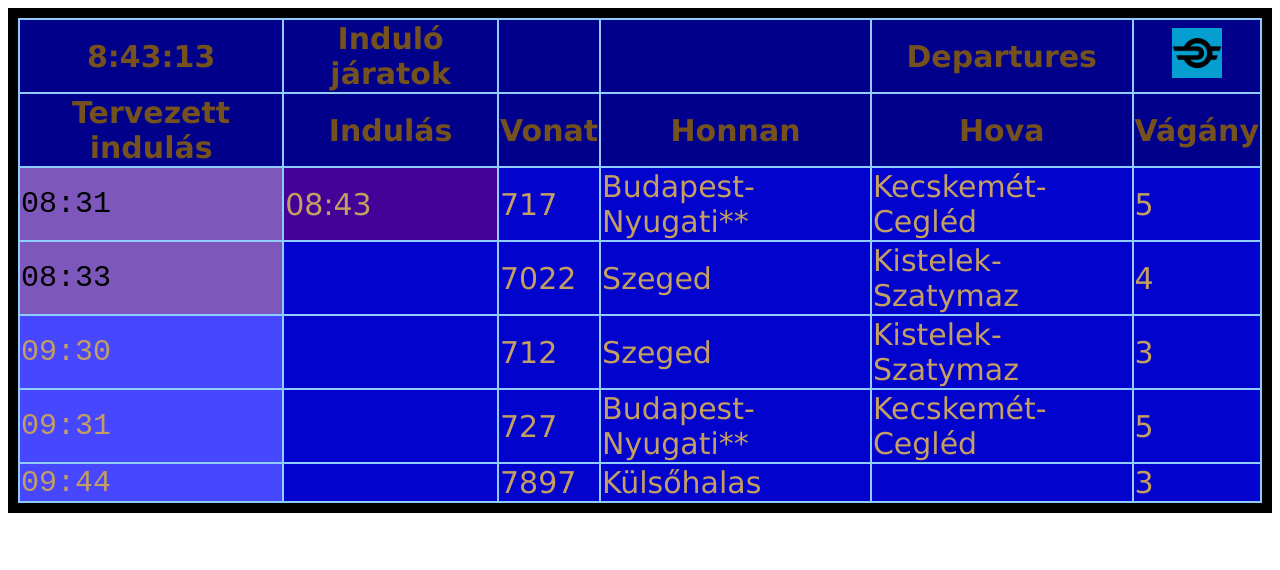
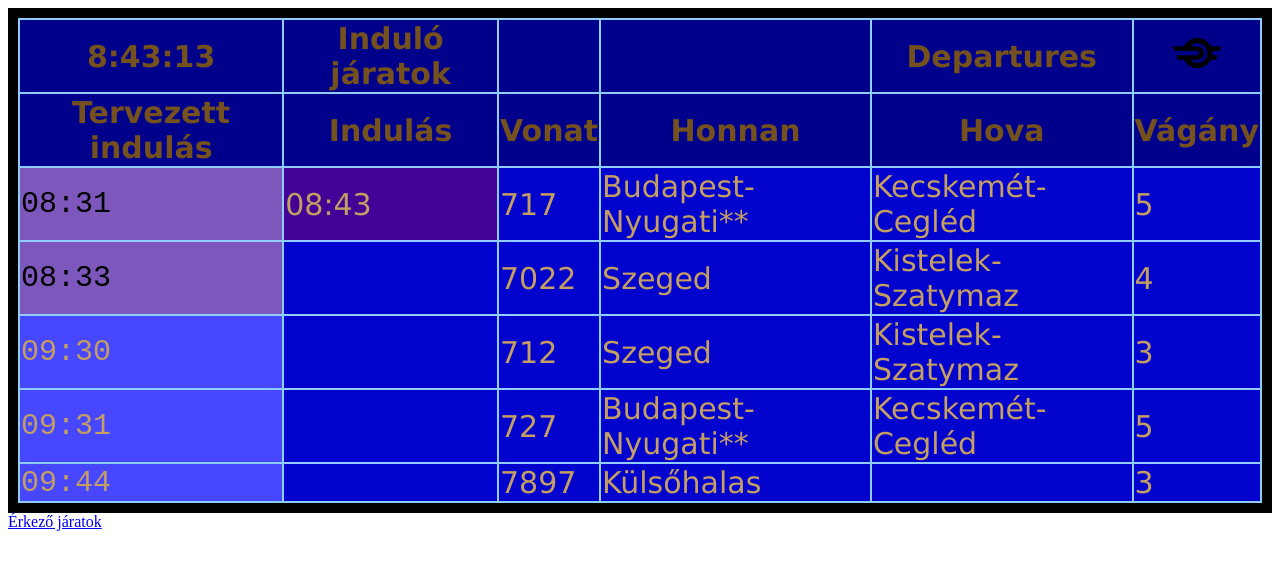
Before and after one commit to Diak008/2025_01_30_utastajekoztatas, a plain HTML site: page index_2.html in a window 1280 px wide. Drawn offline with Linux system fonts and the light colour scheme.

Commit message:
utso02_13

```diff
--- a/index_2.html
+++ b/index_2.html
@@ -70,5 +70,6 @@
             </tr>
         </tbody>
     </table>
+    <a href="index.html">Érkező járatok</a>
 </body>
 </html>
--- a/style_1.css
+++ b/style_1.css
@@ -18,7 +18,6 @@ tr{
 }
 #kep{
     height: 50px;
-    background-color: rgb(4, 158, 209);
 }
 #keses{
     background-color: rgb(66, 3, 150);
@@ -32,3 +31,4 @@ tr{
     background-color: rgb(71, 71, 255);
     font-family: 'Courier New', Courier, monospace;
 }
+/*css steyle- w3 school */
```
Also changed, not shown: index.html (+1 -0 lines).
